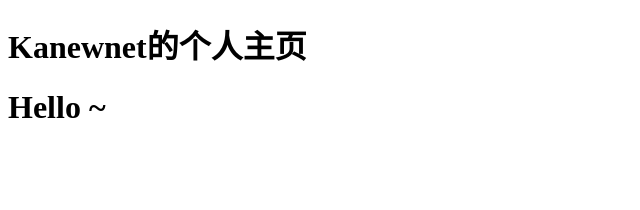
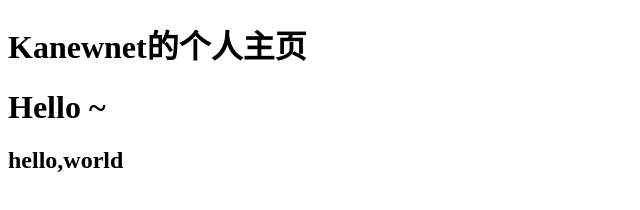
Before and after one commit to Kanewnet/kanewnet.github.io, a plain HTML site: page index.html in a window 1280 px wide. Shown: the whole page, without its empty margins (0-640 px from the left). Drawn offline with Linux system fonts and the light colour scheme.

Commit message:
Update index.html

```diff
--- a/index.html
+++ b/index.html
@@ -7,5 +7,6 @@
 <body>
     <h1>Kanewnet的个人主页</h1>
     <h1>Hello ~</h1>
+	<h2>hello,world</h2>
 </body>
 </html>
```
